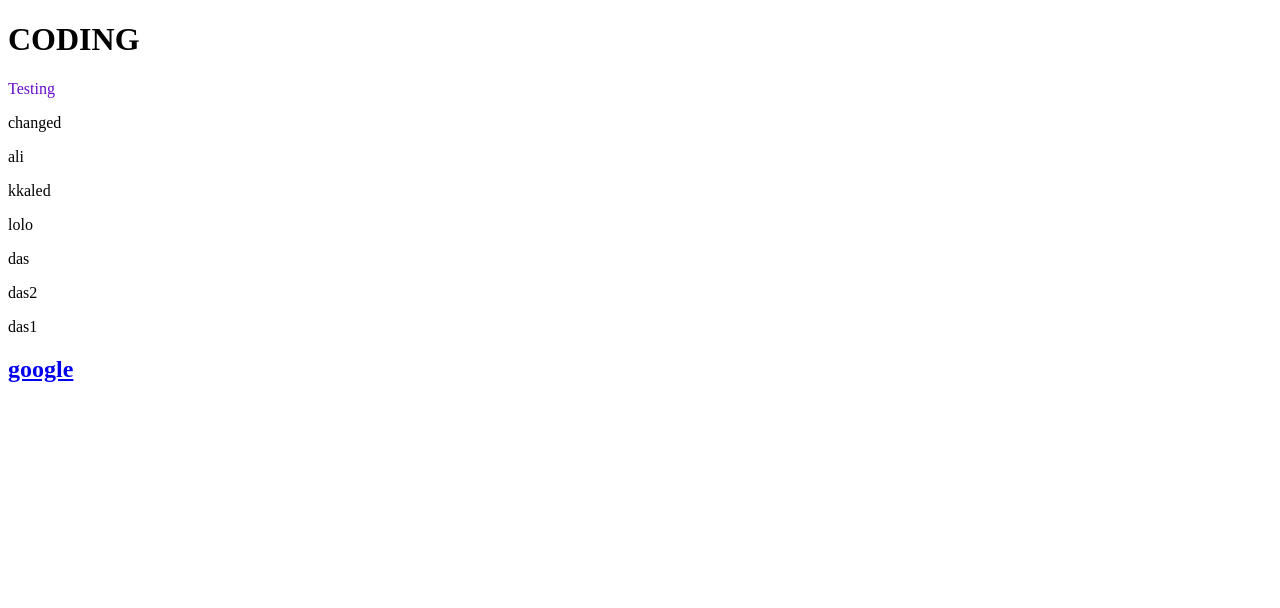
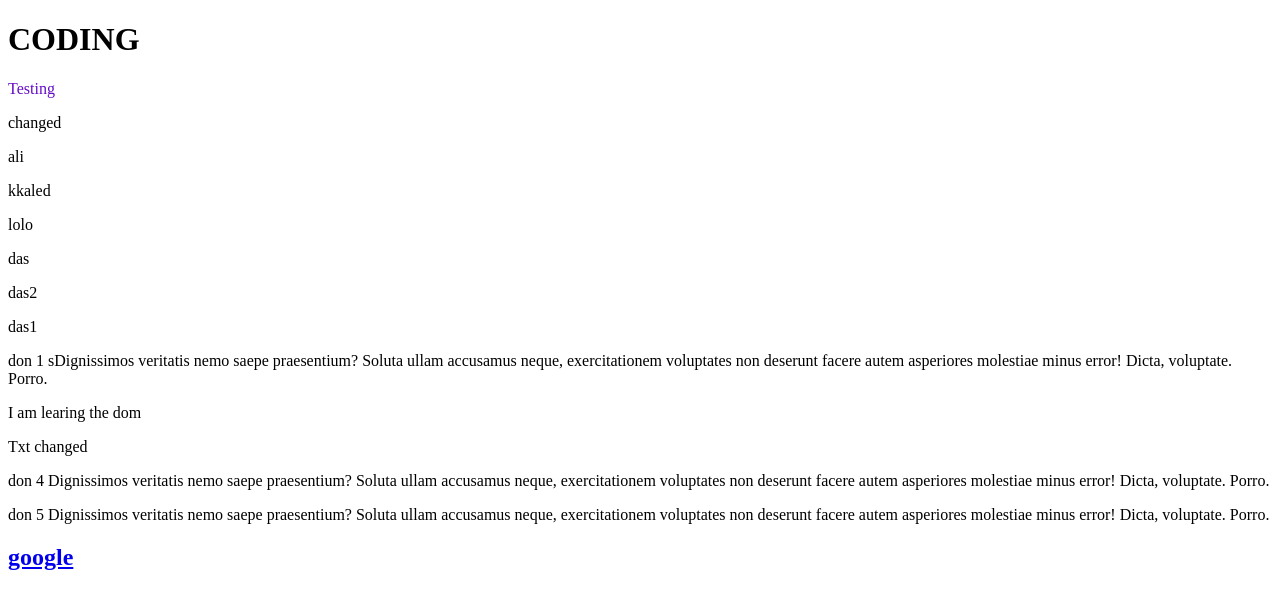
Before and after one commit to fahad5359/real-javascript-sandbox, a plain HTML site: page dom/index.htm in a window 1280 px wide. Drawn offline with Linux system fonts and the light colour scheme.

Commit message:
section two

```diff
--- a/dom/index.htm
+++ b/dom/index.htm
@@ -24,6 +24,15 @@
            <p>das1</p>
        </div>
     </p>
+
+    <!-- examples  -->
+    <!--  5 p create five paragraphs -->
+    <p id="don">don 1 sDignissimos veritatis nemo saepe praesentium? Soluta ullam accusamus neque, exercitationem voluptates non deserunt facere autem asperiores molestiae minus error! Dicta, voluptate. Porro.</p>
+    <p id="don2">don 2 Dignissimos veritatis nemo saepe praesentium? Soluta ullam accusamus neque, exercitationem voluptates non deserunt facere autem asperiores molestiae minus error! Dicta, voluptate. Porro.</p>
+    <p id="don3">don 3 Dignissimos veritatis nemo saepe praesentium? Soluta ullam accusamus neque, exercitationem voluptates non deserunt facere autem asperiores molestiae minus error! Dicta, voluptate. Porro.</p>
+    <p id="don4">don 4 Dignissimos veritatis nemo saepe praesentium? Soluta ullam accusamus neque, exercitationem voluptates non deserunt facere autem asperiores molestiae minus error! Dicta, voluptate. Porro.</p>
+    <p id="don5">don 5 Dignissimos veritatis nemo saepe praesentium? Soluta ullam accusamus neque, exercitationem voluptates non deserunt facere autem asperiores molestiae minus error! Dicta, voluptate. Porro.</p>
+
    <h2> <a id="Lonk" href="https://www.google.com/">google</a></h2>
 
 
```
